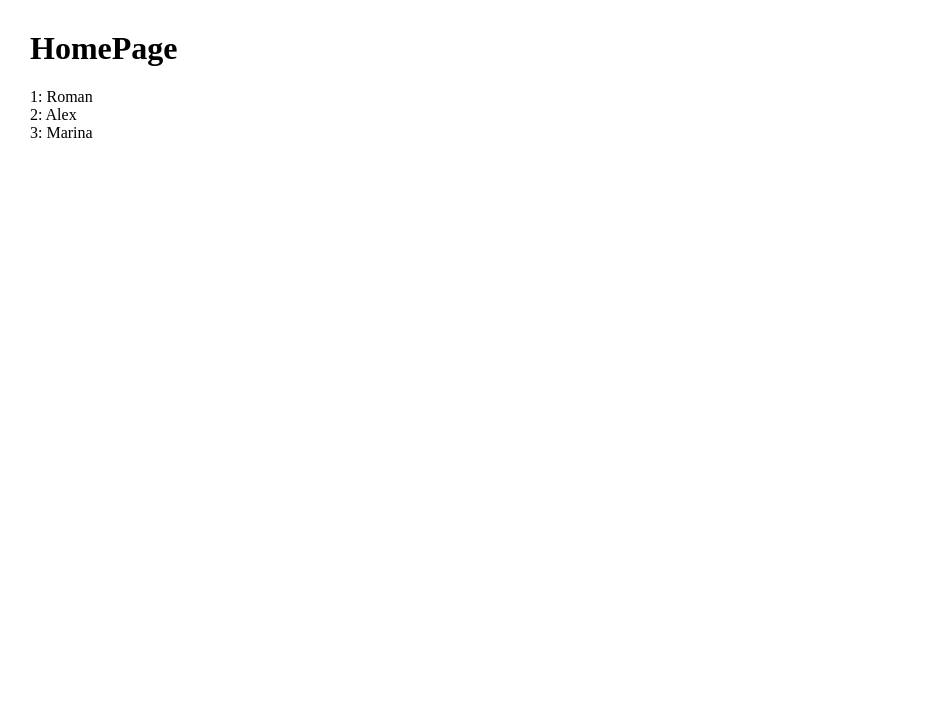
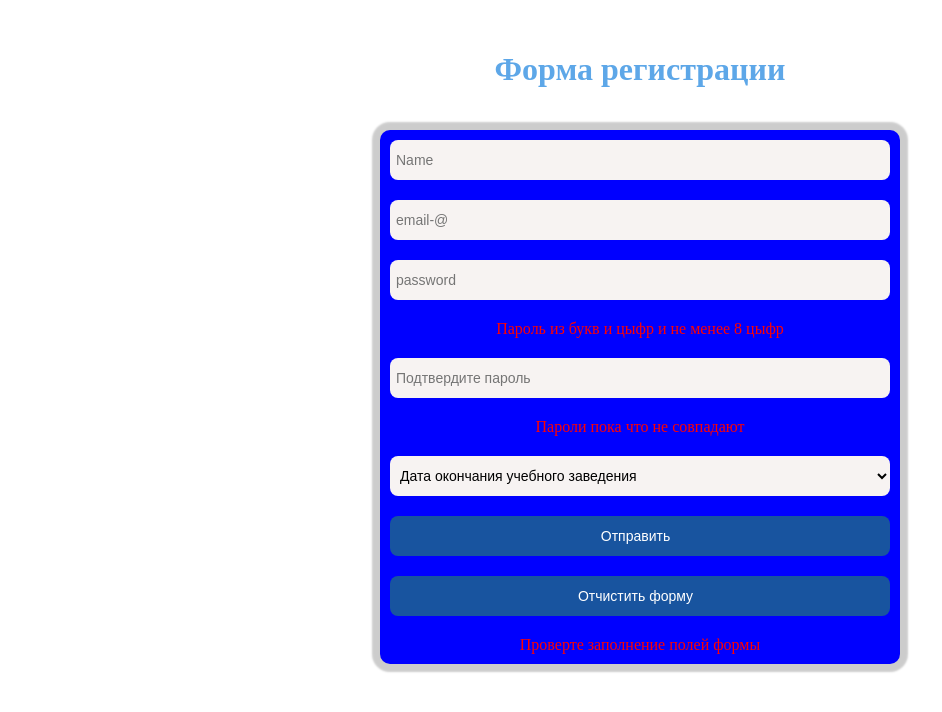
Before and after one commit to romanbarinov84/WebGarage-React-lessons-, a React (Vite) app: page / in a window 1280 px wide. Shown: the top 712 px of the page, without its empty margins (0-942 px from the left). Built offline with nearby package versions, Linux system fonts and the light colour scheme.

Commit message:
create app todo project

```diff
--- a/src/components/pages/Greeting.jsx
+++ /dev/null
@@ -1,10 +0,0 @@
-const Greeting = ({user,name}) => {
-  return (
-    <>
-      <div>
-        {user}: {name}
-      </div>
-    </>
-  );
-};
-export default Greeting;
--- a/src/components/pages/HomePage.jsx
+++ b/src/components/pages/HomePage.jsx
@@ -1,25 +1,7 @@
-import Greeting from "./Greeting";
+import RegForm from "./RegForm";
 
 const HomePage = () => {
-
-
-  const users = [
-    {id:1 , name: "Roman" , age: 35 , phone:"0680328639"},
-    {id:2 , name: "Alex", age: 24 , phone: "0971234567"},
-    {id:3 , name: "Marina" , age: 68 , phone: "0458679234"}
-  ]
-
-
-  return (
-    <div style={{ margin: 30 }}>
-      <h1>HomePage</h1>
-      {
-        users.map((user) => (
-          <Greeting user={user.id} name={user.name}/>
-        ))
-      }
-    </div>
-  );
+  return <RegForm />;
 };
 
 export default HomePage;
--- /dev/null
+++ b/src/components/pages/RegForm.css
@@ -0,0 +1,86 @@
+
+.section{
+    display: flex;
+    flex-direction: column;
+    padding: 30px 20px;
+    margin: 0 auto;
+    justify-content: center;
+    align-items: center;
+    row-gap: 20px;
+
+
+}
+
+form{
+    display: flex;
+    width: 500px;
+    flex-direction: column;
+    background-color: blue;
+    padding: 10px;
+    border-radius: 10px;
+    border: 2px gray;
+    box-shadow: 0px 0px 2px 8px rgba(0, 0, 0, .2);
+    gap: 20px;
+}
+
+h1{
+    color: rgb(93, 167, 232);
+}
+select,
+input,
+button {
+    height: 40px;
+    box-sizing: border-box;
+    border: none;
+    border-radius: 8px;
+    padding-left: 6px;
+    padding-right: 15px;
+    font-size: 14px;
+    font-family: Arial, Helvetica, sans-serif;
+}
+
+input[type="password"] {
+    font-family: Arial, Helvetica, sans-serif;
+    font-size: 14px;
+}
+
+select,
+input {
+    background-color: #f7f3f2;
+    outline: none;
+    transition: all 0.8s;
+}
+
+select:focus,
+input:focus {
+    background-color: #ff6633;
+    color: white;
+    cursor: pointer;
+    padding: 5px;
+    transition: all 0.5s;
+}
+
+button {
+    background-color: #18549f;
+    color: #fff;
+    cursor: pointer;
+    transition: all 0.5s;
+}
+
+button:hover {
+    background-color: #4c81d6;
+}
+
+.error-message{
+    color: red;
+    text-align: center;
+}
+
+.password-invalid{
+    border:2px solid red
+}
+
+.success-message {
+    color: green;
+    text-align: center;
+}
--- /dev/null
+++ b/src/components/pages/RegForm.jsx
@@ -0,0 +1,56 @@
+import { useState } from "react";
+import "./RegForm.css";
+
+function RegForm() {
+
+    const [name , setName] = useState("");
+    const [email , setEmail] = useState("");
+    const [password , setPassword] = useState("");
+
+
+    const handleNameChange = (e) => {
+        const newName = e.target.value;
+        setName(newName)
+    }
+    const handleEmailChange = (e) => {
+        const newEmail = e.target.value;
+        setEmail(newEmail)
+    }
+
+
+    const handlePasswordChange = (e) => {
+        const newPassword = e.target.value;
+        setPassword(newPassword)
+    }
+
+
+
+
+  return (
+    <div className="section">
+      <h1>Форма регистрации</h1>
+      <form>
+        <input type="text" placeholder="Name" onChange={handleNameChange} />
+        <input type="email" placeholder="email-@" onChange={handleEmailChange}  />
+        <input type="password" placeholder="password" value={password} onChange={handlePasswordChange}/>
+        <div className="error-message">
+          Пароль из букв и цыфр и не менее 8 цыфр
+        </div>
+        <input type="password" placeholder="Подтвердите пароль" />
+        <div className="error-message">Пароли пока что не совпадают</div>
+        <select>
+          <option value="">Дата окончания учебного заведения</option>
+          <option value="">2000</option>
+        </select>
+
+        <button type="submit">Отправить</button>
+        <button type="reset">Отчистить форму</button>
+         <div className="error-message">
+          Проверте заполнение полей формы
+        </div>
+      </form>
+    </div>
+  );
+}
+
+export default RegForm;
```
